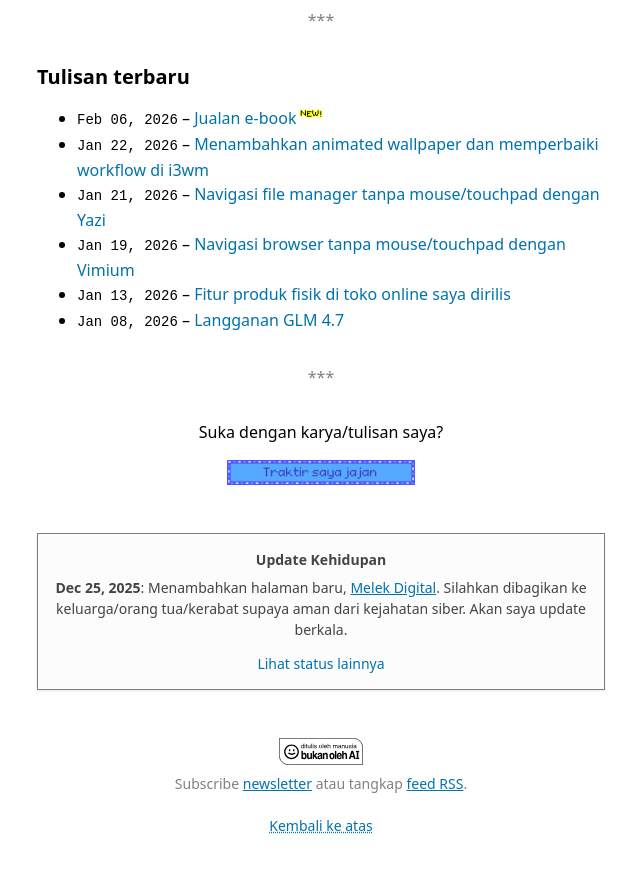
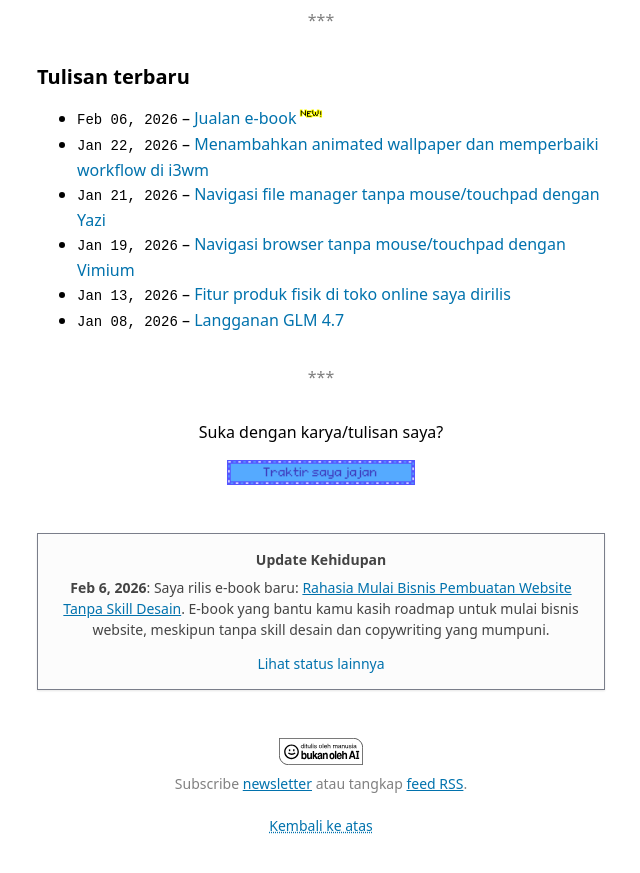
Before and after one commit to adiprnm/weblog, a Jekyll site: the page built from index.html, in a window 1280 px wide and 900 px high, scrolled down 1112 px. Shown: the top 873 px of the window, without its empty margins (319-959 px from the left). Built offline with Jekyll 4.4.1, drawn with Linux system fonts in a browser that asks for light colours.

Commit message:
Update status

```diff
--- a/_data/statuses.yml
+++ b/_data/statuses.yml
@@ -1,3 +1,5 @@
+- date: 2026-02-06
+  status: 'Saya rilis e-book baru: <a href="https://shop.adipurnm.com/product/rahasia-mulai-bisnis-pembuatan-website-tanpa-skill-desain/">Rahasia Mulai Bisnis Pembuatan Website Tanpa Skill Desain</a>. E-book yang bantu kamu kasih roadmap untuk mulai bisnis website, meskipun tanpa skill desain dan copywriting yang mumpuni.'
 - date: 2025-12-25
   status: Menambahkan halaman baru, <a href="/melek-digital">Melek Digital</a>. Silahkan dibagikan ke keluarga/orang tua/kerabat supaya aman dari kejahatan siber. Akan saya update berkala.
 - date: 2025-12-18
```
